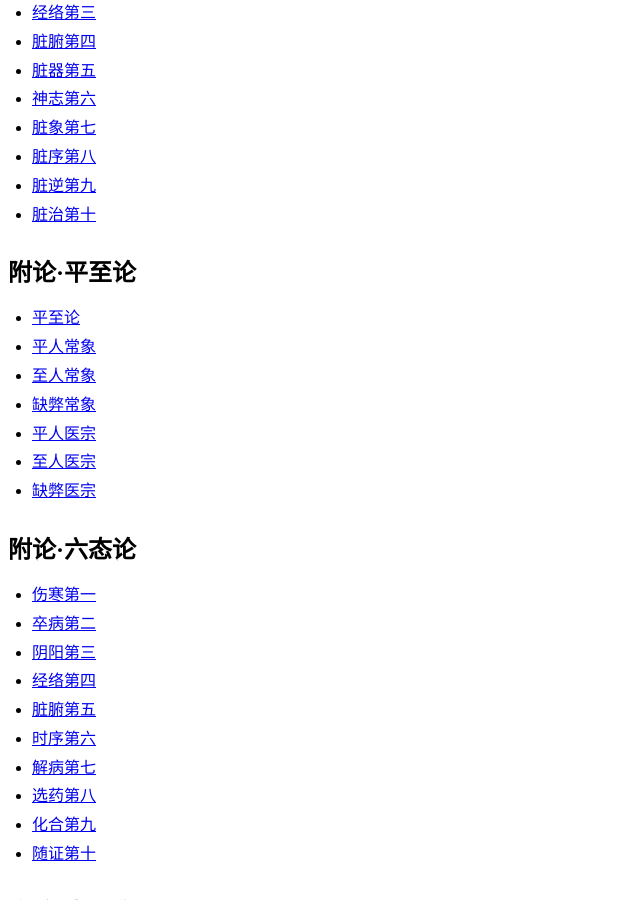
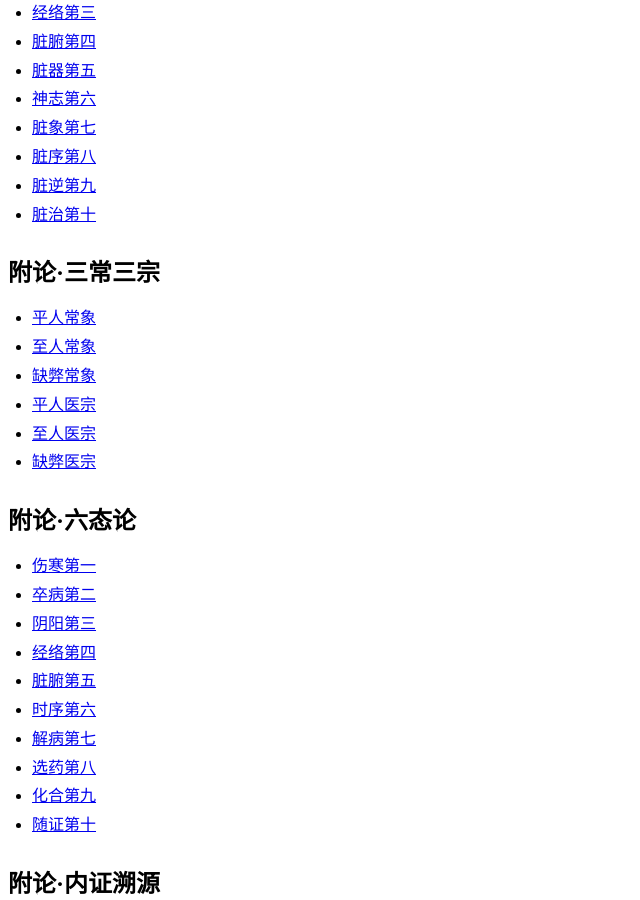
Before and after one commit to chixiao994/chixiao994.github.io, a Jekyll site: the page shibianji/interpretations/先秦/黄帝内经/index.html, which Jekyll copies as it is, in a window 1280 px wide and 900 px high, scrolled down 1492 px. Shown: the whole window, without its empty margins (0-640 px from the left). Built offline with Jekyll 4.4.1, drawn with Linux system fonts in a browser that asks for light colours.

Commit message:
Update index.html

```diff
--- a/shibianji/interpretations/先秦/黄帝内经/index.html
+++ b/shibianji/interpretations/先秦/黄帝内经/index.html
@@ -111,16 +111,16 @@
         <li><a href="治病通鉴·附论·脏象论·10脏治第十.html">脏治第十</a></li>
     </ul>
 
-    <!-- 附论·平至论（七篇） -->
-    <h2>附论·平至论</h2>
+    <!-- 附论·三常三宗-->
+    <h2>附论·三常三宗</h2>
     <ul>
-        <li><a href="治病通鉴·附论·平至论·01平至论.html">平至论</a></li>
-        <li><a href="治病通鉴·附论·平至论·02平人常象.html">平人常象</a></li>
-        <li><a href="治病通鉴·附论·平至论·03至人常象.html">至人常象</a></li>
-        <li><a href="治病通鉴·附论·平至论·04缺弊常象.html">缺弊常象</a></li>
-        <li><a href="治病通鉴·附论·平至论·05平人医宗.html">平人医宗</a></li>
-        <li><a href="治病通鉴·附论·平至论·06至人医宗.html">至人医宗</a></li>
-        <li><a href="治病通鉴·附论·平至论·07缺弊医宗.html">缺弊医宗</a></li>
+
+        <li><a href="治病通鉴·附论·平至论·01平人常象.html">平人常象</a></li>
+        <li><a href="治病通鉴·附论·平至论·02至人常象.html">至人常象</a></li>
+        <li><a href="治病通鉴·附论·平至论·03缺弊常象.html">缺弊常象</a></li>
+        <li><a href="治病通鉴·附论·平至论·04平人医宗.html">平人医宗</a></li>
+        <li><a href="治病通鉴·附论·平至论·05至人医宗.html">至人医宗</a></li>
+        <li><a href="治病通鉴·附论·平至论·06缺弊医宗.html">缺弊医宗</a></li>
     </ul>
 
     <!-- 附论·六态论（十篇） -->
```
